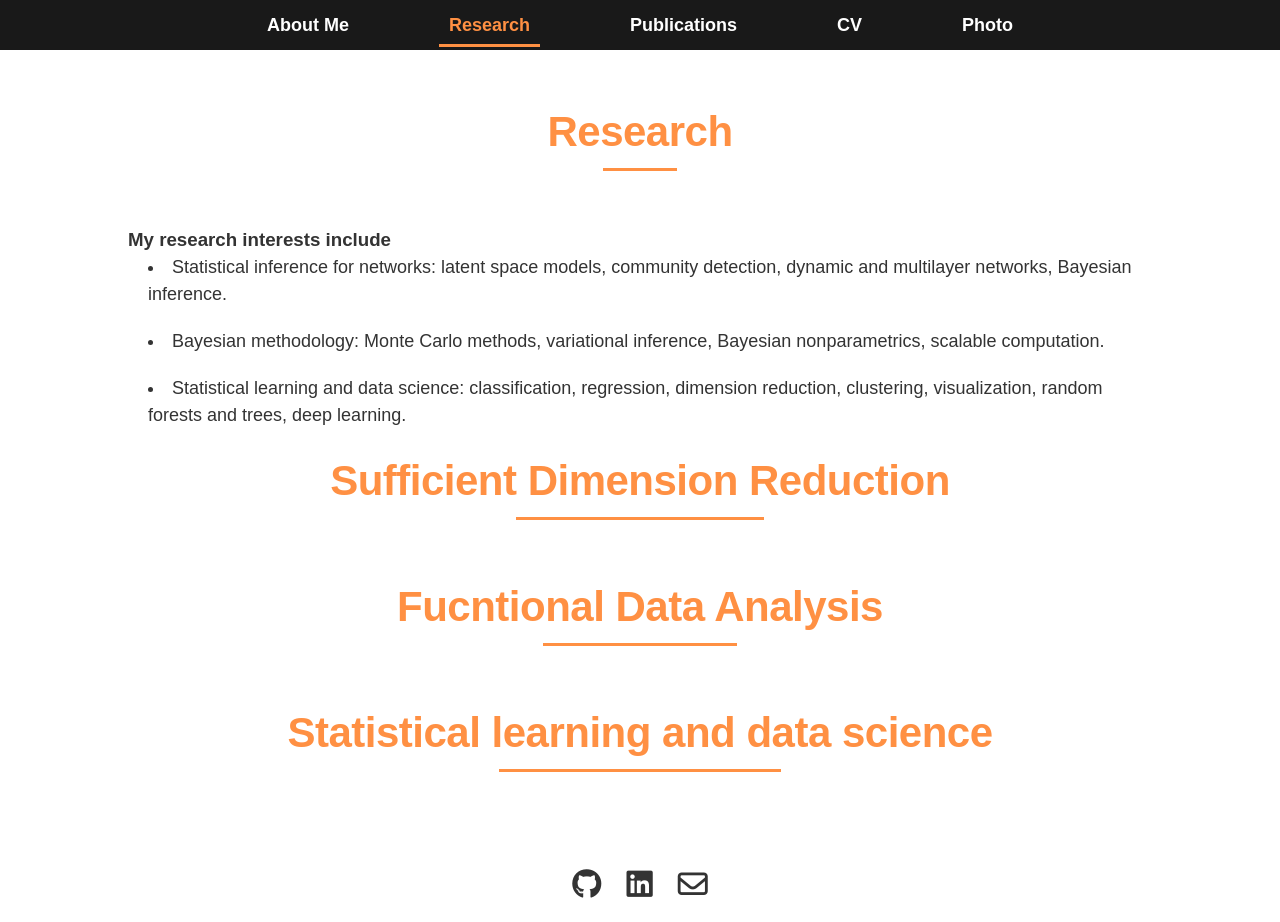
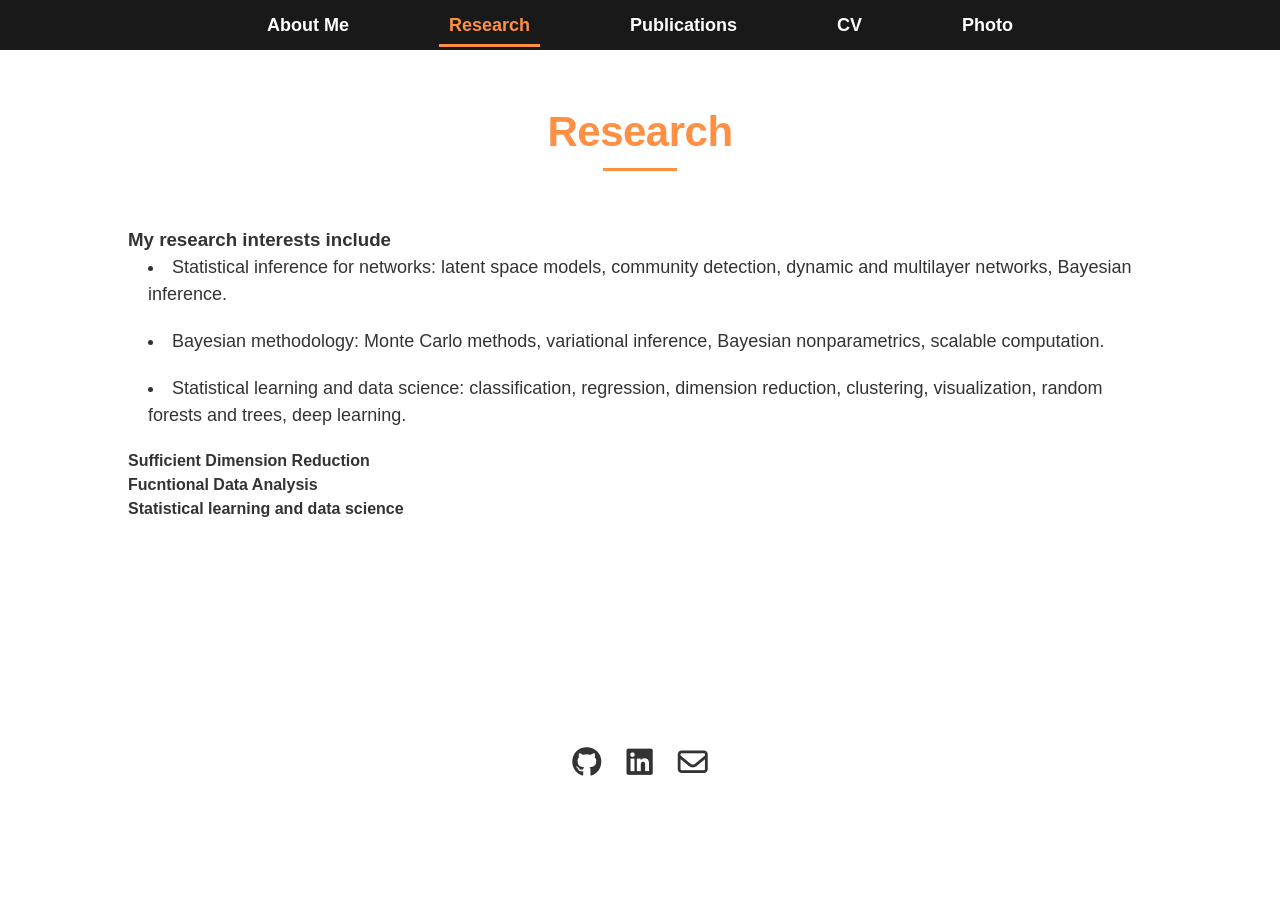
Before and after one commit to yujinp05/yujinp05.github.io, a plain HTML site: page Research.html in a window 1280 px wide. After the commit the page ends 800 px from the top, so only its background shows below. Drawn offline with Linux system fonts and the light colour scheme; a web font is replaced by a local one.

Commit message:
Update Research.html

```diff
--- a/Research.html
+++ b/Research.html
@@ -67,9 +67,9 @@
 
                             </li>
                         </ul>
-                        <h2><span>Sufficient Dimension Reduction</span></h2>
-                        <h2><span>Fucntional Data Analysis</span></h2>
-                        <h2><span>Statistical learning and data science</span></h2>
+                        <h4><span>Sufficient Dimension Reduction</span></h4>
+                        <h4><span>Fucntional Data Analysis</span></h4>
+                        <h4><span>Statistical learning and data science</span></h4>
                     </div>
                 </section>
             </main>
```
